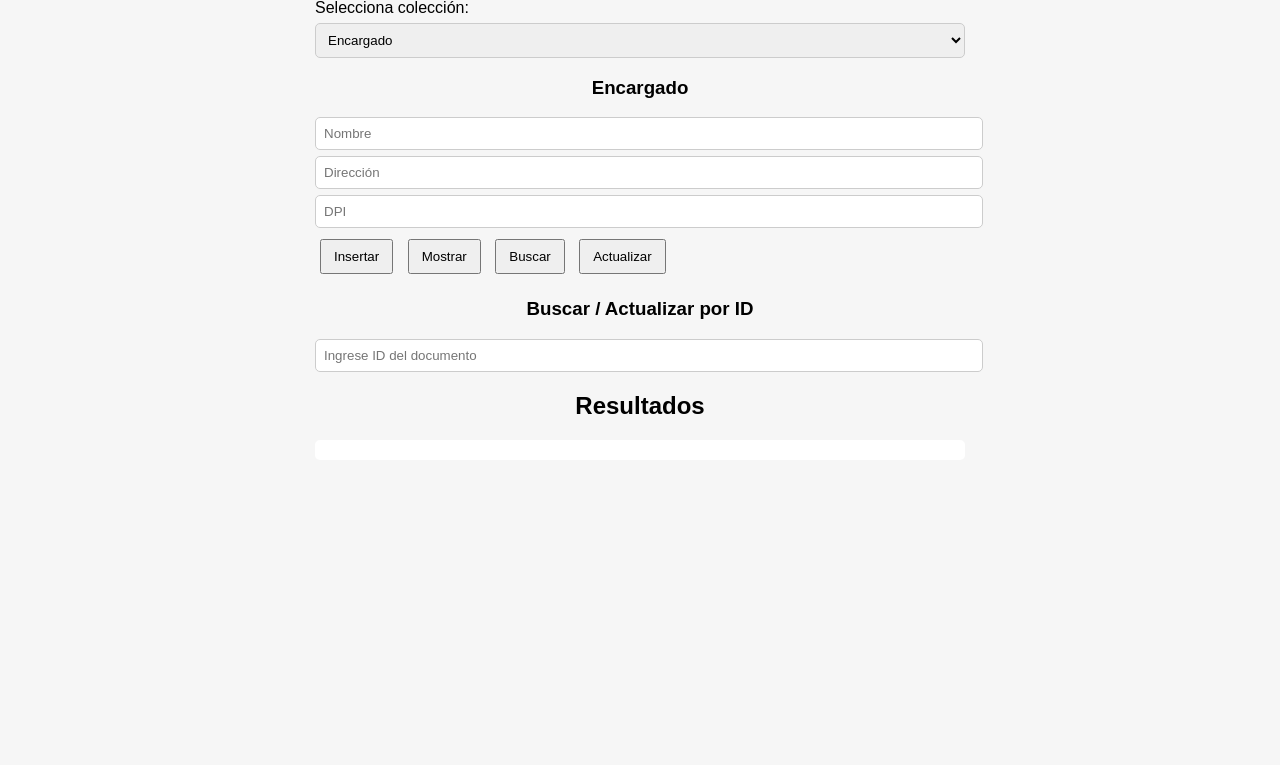
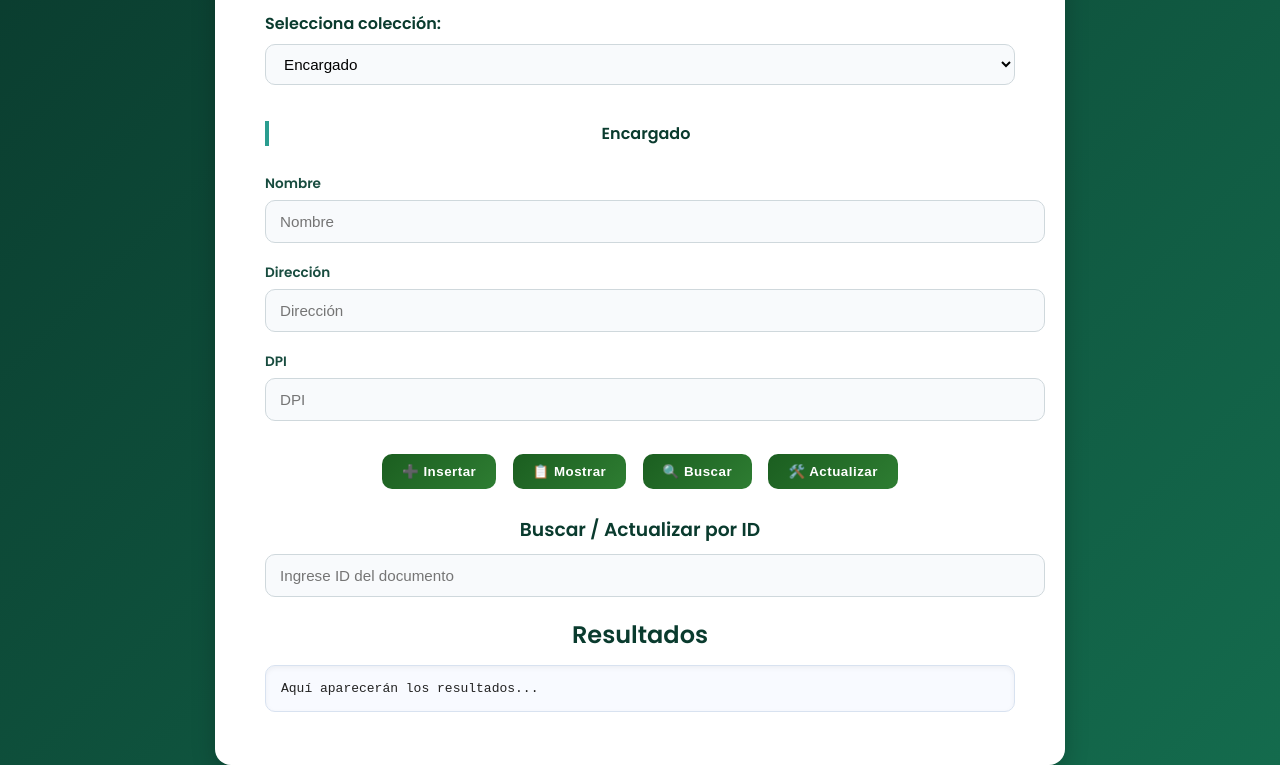
Before and after one commit to Chrivill02/Ht11_BaseDatos2, a plain HTML site: page frontend/index.html in a window 1280 px wide. Shown: the part 131-896 px from the top of the page. Before the commit the page ends 800 px from the top, so only its background shows below. Drawn offline with Linux system fonts and the light colour scheme.

Commit message:
feat: visual part completed

```diff
--- a/frontend/index.html
+++ b/frontend/index.html
@@ -2,13 +2,15 @@
 <html lang="es">
 <head>
   <meta charset="UTF-8" />
-  <title>Hoja 11 - NoSQL (CRUD completo)</title>
+  <title>Gestión NoSQL - CRUD Completo</title>
   <link rel="stylesheet" href="style.css" />
+  <link href="https://fonts.googleapis.com/css2?family=Poppins:wght@400;600&display=swap" rel="stylesheet">
 </head>
 <body>
+  <div class="container">
     <h1>Gestión de Base de Datos NoSQL</h1>
 
-  <label>Selecciona colección:</label>
+    <label for="coleccion">Selecciona colección:</label>
     <select id="coleccion">
       <option value="encargado">Encargado</option>
       <option value="proyecto">Proyecto</option>
@@ -17,16 +19,19 @@
 
     <div id="formulario"></div>
 
-  <button onclick="insertar()">Insertar</button>
-  <button onclick="mostrar()">Mostrar</button>
-  <button onclick="buscar()">Buscar</button>
-  <button onclick="actualizar()">Actualizar</button>
+    <div style="text-align:center; margin-top:15px;">
+      <button onclick="insertar()">➕ Insertar</button>
+      <button onclick="mostrar()">📋 Mostrar</button>
+      <button onclick="buscar()">🔍 Buscar</button>
+      <button onclick="actualizar()">🛠️ Actualizar</button>
+    </div>
 
     <h3>Buscar / Actualizar por ID</h3>
     <input id="idBuscar" placeholder="Ingrese ID del documento">
 
     <h2>Resultados</h2>
-  <pre id="resultado"></pre>
+    <pre id="resultado">Aquí aparecerán los resultados...</pre>
+  </div>
 
   <script src="script.js"></script>
 </body>
--- a/frontend/script.js
+++ b/frontend/script.js
@@ -6,47 +6,114 @@ const resultado = document.getElementById("resultado");
 coleccion.addEventListener("change", actualizarFormulario);
 actualizarFormulario();
 
-// 🔹 Cambia el formulario dependiendo de la colección
+// 🔹 Cambia el formulario dependiendo de la colección seleccionada
 function actualizarFormulario() {
   const tipo = coleccion.value;
 
   if (tipo === "encargado") {
     formulario.innerHTML = `
       <h3>Encargado</h3>
+      <div class="form-group">
+        <label>Nombre</label>
         <input id="nombre" placeholder="Nombre">
+      </div>
+      <div class="form-group">
+        <label>Dirección</label>
         <input id="direccion" placeholder="Dirección">
+      </div>
+      <div class="form-group">
+        <label>DPI</label>
         <input id="dpi" placeholder="DPI">
+      </div>
     `;
   }
+
   else if (tipo === "proyecto") {
     formulario.innerHTML = `
       <h3>Proyecto</h3>
+      <div class="form-group">
+        <label>Nombre del Proyecto</label>
         <input id="nombre" placeholder="Nombre del Proyecto">
+      </div>
+
+      <div class="form-group">
+        <label>Fecha de Inicio</label>
         <input id="fechaInicio" type="date">
+      </div>
+
+      <div class="form-group">
+        <label>Fecha de Finalización</label>
         <input id="fechaFin" type="date">
+      </div>
+
+      <div class="form-group">
+        <label>Presupuesto</label>
         <input id="presupuesto" type="number" placeholder="Presupuesto">
-      <label>Finalizado:</label>
+      </div>
+
+      <div class="form-group">
+        <label>Finalizado</label>
         <select id="finalizado">
           <option value="false">No</option>
           <option value="true">Sí</option>
         </select>
-      <input id="encargado" placeholder="ID del Encargado (opcional)">
+      </div>
+
+      <div class="form-group">
+        <label>ID del Encargado (opcional)</label>
+        <input id="encargado" placeholder="ID del Encargado">
+      </div>
+
       <h4>Servicio (opcional)</h4>
+
+      <div class="form-group">
+        <label>Servicio</label>
         <input id="servicio1" placeholder="Servicio">
+      </div>
+
+      <div class="form-group">
+        <label>Precio</label>
         <input id="precio1" type="number" placeholder="Precio">
+      </div>
+
+      <div class="form-group">
+        <label>Cantidad</label>
         <input id="cantidad1" type="number" placeholder="Cantidad">
+      </div>
     `;
   }
+
   else if (tipo === "familia") {
     formulario.innerHTML = `
       <h3>Familia Beneficiada</h3>
+      <div class="form-group">
+        <label>Dirección</label>
         <input id="direccion" placeholder="Dirección">
+      </div>
+
+      <div class="form-group">
+        <label>Ingreso Mensual</label>
         <input id="ingresoMensual" type="number" placeholder="Ingreso Mensual">
-      <input id="proyecto" placeholder="ID del Proyecto (opcional)">
+      </div>
+
+      <div class="form-group">
+        <label>ID del Proyecto (opcional)</label>
+        <input id="proyecto" placeholder="ID del Proyecto">
+      </div>
+
       <h4>Integrante</h4>
+      <div class="form-group">
+        <label>Nombre</label>
         <input id="nombre1" placeholder="Nombre">
+      </div>
+      <div class="form-group">
+        <label>Apellido</label>
         <input id="apellido1" placeholder="Apellido">
+      </div>
+      <div class="form-group">
+        <label>Edad</label>
         <input id="edad1" type="number" placeholder="Edad">
+      </div>
     `;
   }
 }
@@ -63,6 +130,7 @@ function obtenerDatosFormulario() {
       dpi: document.getElementById("dpi").value
     };
   }
+
   else if (tipo === "proyecto") {
     datos = {
       nombre: document.getElementById("nombre").value,
@@ -80,6 +148,7 @@ function obtenerDatosFormulario() {
       }]
     };
   }
+
   else if (tipo === "familia") {
     datos = {
       direccion: document.getElementById("direccion").value,
@@ -96,22 +165,19 @@ function obtenerDatosFormulario() {
   return datos;
 }
 
-// 🔹 Insertar
+// 🔹 Funciones CRUD
 async function insertar() {
   const tipo = coleccion.value;
   const datos = obtenerDatosFormulario();
-
   const res = await fetch(`${urlBase}/${tipo}`, {
     method: "POST",
     headers: { "Content-Type": "application/json" },
     body: JSON.stringify(datos)
   });
-
   const json = await res.json();
   resultado.textContent = JSON.stringify(json, null, 2);
 }
 
-// 🔹 Mostrar todos
 async function mostrar() {
   const tipo = coleccion.value;
   const res = await fetch(`${urlBase}/${tipo}`);
@@ -119,34 +185,26 @@ async function mostrar() {
   resultado.textContent = JSON.stringify(json, null, 2);
 }
 
-// 🔹 Buscar por ID
 async function buscar() {
   const tipo = coleccion.value;
   const id = document.getElementById("idBuscar").value;
-
   const res = await fetch(`${urlBase}/${tipo}`);
   const todos = await res.json();
   const encontrado = todos.find(item => item._id === id);
-
-  if (encontrado) {
-    resultado.textContent = JSON.stringify(encontrado, null, 2);
-  } else {
-    resultado.textContent = "No se encontró ningún documento con ese ID.";
-  }
+  resultado.textContent = encontrado
+    ? JSON.stringify(encontrado, null, 2)
+    : "No se encontró ningún documento con ese ID.";
 }
 
-// 🔹 Actualizar por ID
 async function actualizar() {
   const tipo = coleccion.value;
   const id = document.getElementById("idBuscar").value;
   const datos = obtenerDatosFormulario();
-
   const res = await fetch(`${urlBase}/${tipo}/${id}`, {
     method: "PUT",
     headers: { "Content-Type": "application/json" },
     body: JSON.stringify(datos)
   });
-
   const json = await res.json();
   resultado.textContent = JSON.stringify(json, null, 2);
 }
--- a/frontend/style.css
+++ b/frontend/style.css
@@ -1,29 +1,167 @@
+/* === ESTILO GENERAL === */
+@import url('https://fonts.googleapis.com/css2?family=Poppins:wght@400;600&display=swap');
+
 body {
-  font-family: Arial, sans-serif;
-  max-width: 650px;
-  margin: 30px auto;
-  background: #f6f6f6;
-  padding: 20px;
+  font-family: 'Poppins', sans-serif;
+  background: linear-gradient(135deg, #0a3b2e, #146b4d);
+  color: #f4f7fb;
+  margin: 0;
+  padding: 0;
+  min-height: 100vh;
+  display: flex;
+  align-items: center;
+  justify-content: center;
+}
+
+/* === CONTENEDOR PRINCIPAL === */
+.container {
+  background: #ffffff;
+  color: #1e2134;
+  width: 95%;
+  max-width: 750px;
+  border-radius: 16px;
+  box-shadow: 0 8px 25px rgba(0, 0, 0, 0.2);
+  padding: 40px 50px;
+  transition: transform 0.3s ease, box-shadow 0.3s ease;
+}
+
+.container:hover {
+  transform: translateY(-5px);
+  box-shadow: 0 12px 35px rgba(0, 0, 0, 0.25);
+}
+
+/* === TÍTULOS === */
+h1 {
+  text-align: center;
+  font-size: 2.2rem;
+  margin-bottom: 25px;
+  color: #0a3b2e;
+}
+
+h2, h3, h4 {
+  color: #0a3b2e;
+  text-align: center;
+  margin-bottom: 10px;
+}
+
+/* === SELECCIÓN DE COLECCIÓN === */
+label {
+  font-weight: 600;
+  color: #0a3b2e;
+}
+
+#coleccion {
+  width: 100%;
+  margin: 8px 0 20px 0;
+  padding: 10px 14px;
+  font-size: 0.95rem;
+  border: 1px solid #cfd8dc;
+  border-radius: 10px;
+  background-color: #f8fafc;
+  outline: none;
+  transition: border 0.3s ease, box-shadow 0.3s ease;
+}
+
+#coleccion:focus {
+  border-color: #2a9d8f;
+  box-shadow: 0 0 8px rgba(42, 157, 143, 0.4);
+}
+
+/* === FORMULARIOS === */
+#formulario {
+  display: flex;
+  flex-direction: column;
+  gap: 20px; /* 🔹 separa los grupos de inputs */
+  animation: fadeIn 0.5s ease;
+  margin-bottom: 25px;
+}
+
+#formulario h3,
+#formulario h4 {
+  margin-bottom: 8px;
+  border-left: 4px solid #2a9d8f;
+  padding-left: 8px;
+  font-size: 1rem;
+  color: #0a3b2e;
+}
+
+/* === GRUPOS DE INPUTS === */
+.form-group {
+  display: flex;
+  flex-direction: column;
+  gap: 6px; /* 🔹 espacio entre label e input */
+}
+
+.form-group label {
+  font-size: 0.85rem;
+  font-weight: 600;
+  color: #184c3f;
+}
+
+/* === INPUTS Y SELECTS === */
+input, select {
+  width: 100%;
+  padding: 12px 14px;
+  font-size: 0.95rem;
+  border: 1px solid #cfd8dc;
+  border-radius: 10px;
+  outline: none;
+  background-color: #f8fafc;
+  transition: all 0.3s ease;
+}
+
+input:focus, select:focus {
+  border-color: #2a9d8f;
+  box-shadow: 0 0 8px rgba(42, 157, 143, 0.4);
+  background-color: #ffffff;
+}
+
+/* === BOTONES === */
+button {
+  background: linear-gradient(135deg, #1b5e20, #2e7d32);
+  color: #ffffff;
+  border: none;
+  padding: 10px 20px;
+  border-radius: 10px;
+  cursor: pointer;
+  margin: 8px 6px;
+  font-weight: 600;
+  letter-spacing: 0.5px;
+  transition: transform 0.2s ease, box-shadow 0.3s ease, background 0.4s ease;
+}
+
+button:hover {
+  transform: translateY(-3px);
+  box-shadow: 0 5px 15px rgba(46, 125, 50, 0.3);
+  background: linear-gradient(135deg, #2e7d32, #43a047);
+}
+
+/* === RESULTADOS === */
+pre {
+  background: #f8faff;
+  color: #222;
+  padding: 15px;
+  border-radius: 10px;
+  border: 1px solid #d8e2f0;
+  max-height: 350px;
+  overflow-y: auto;
+  box-shadow: inset 0 2px 5px rgba(0,0,0,0.05);
+}
+
+/* === ANIMACIONES === */
+@keyframes fadeIn {
+  from { opacity: 0; transform: translateY(15px); }
+  to { opacity: 1; transform: translateY(0); }
+}
+
+/* === SCROLL PERSONALIZADO === */
+pre::-webkit-scrollbar {
+  width: 8px;
+}
+pre::-webkit-scrollbar-thumb {
+  background: #2a9d8f;
   border-radius: 10px;
 }
-h1, h2, h3, h4 {
-  text-align: center;
+pre::-webkit-scrollbar-thumb:hover {
+  background: #1f7a6d;
 }
-input, select {
-  display: block;
-  width: 100%;
-  margin: 6px 0;
-  padding: 8px;
-  border: 1px solid #ccc;
-  border-radius: 5px;
-}
-button {
-  margin: 5px;
-  padding: 8px 12px;
-}
-pre {
-  background: white;
-  padding: 10px;
-  border-radius: 5px;
-  overflow-x: auto;
-}
```
Lines whose indentation alone changed are shown as unchanged.
